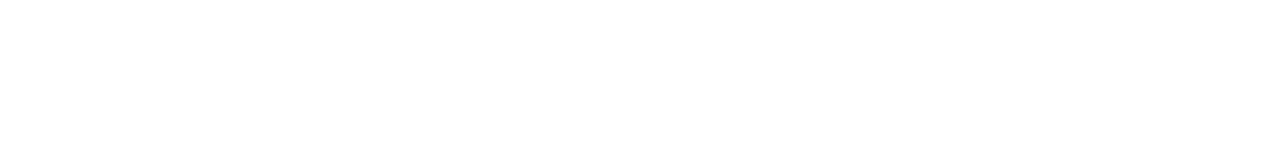
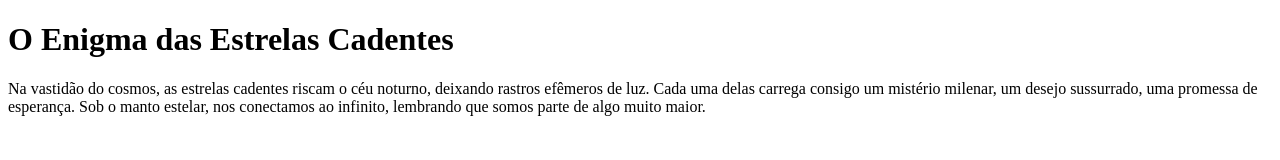
Before and after one commit to JuliaYuki/FuturoDev_Trip_Modulo02, a plain HTML site: page semana01/exe01/index.html in a window 1280 px wide. Drawn offline with Linux system fonts and the light colour scheme.

Commit message:
adicionando titulo interessante

```diff
--- a/semana01/exe01/index.html
+++ b/semana01/exe01/index.html
@@ -1,11 +1,18 @@
 <!DOCTYPE html>
-<html lang="en">
-<head>
-  <meta charset="UTF-8">
-  <meta name="viewport" content="width=device-width, initial-scale=1.0">
-  <title>Document</title>
-</head>
-<body>
-
-</body>
+<html lang="pt-BR">
+  <head>
+    <meta charset="UTF-8" />
+    <meta name="viewport" content="width=device-width, initial-scale=1.0" />
+    <title>O Enigma das Estrelas Cadentes</title>
+  </head>
+  <body>
+    <h1>O Enigma das Estrelas Cadentes</h1>
+    <p>
+      Na vastidão do cosmos, as estrelas cadentes riscam o céu noturno, deixando
+      rastros efêmeros de luz. Cada uma delas carrega consigo um mistério
+      milenar, um desejo sussurrado, uma promessa de esperança. Sob o manto
+      estelar, nos conectamos ao infinito, lembrando que somos parte de algo
+      muito maior.
+    </p>
+  </body>
 </html>
```
